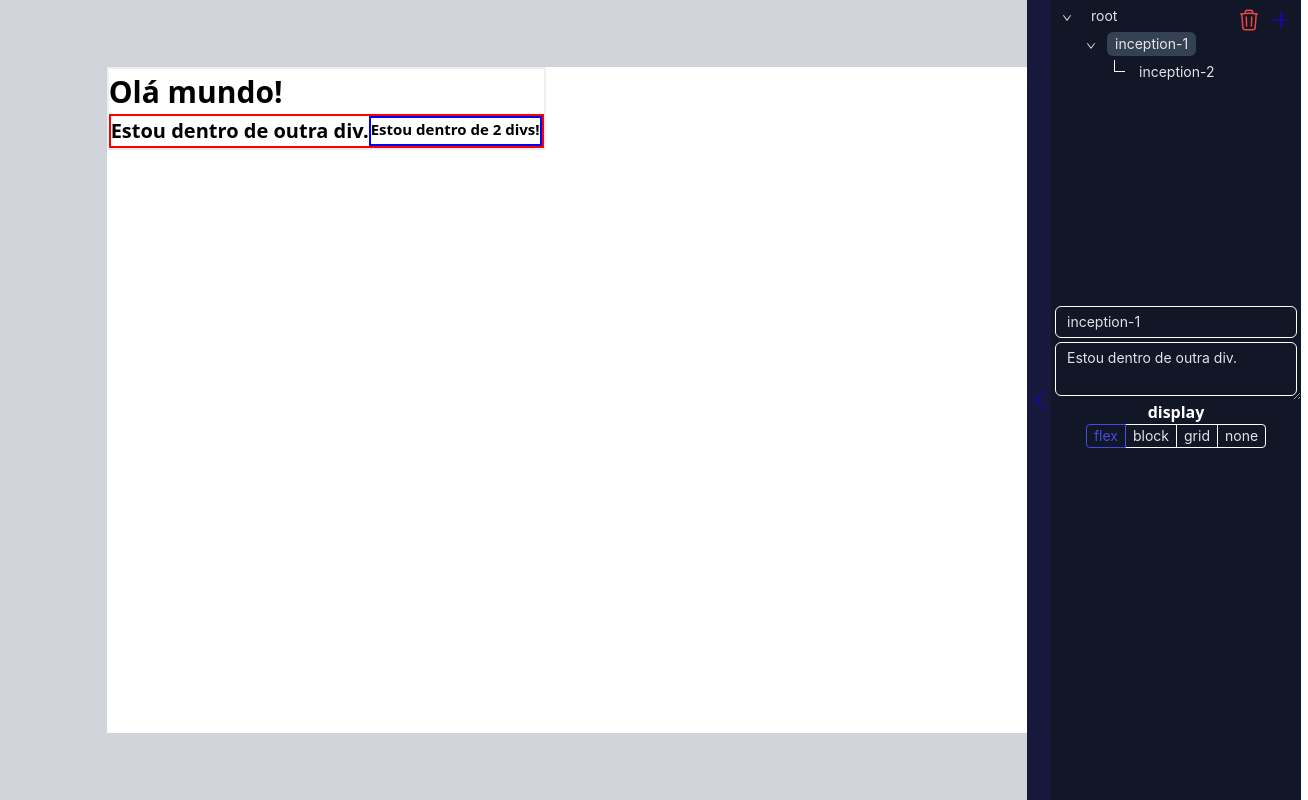
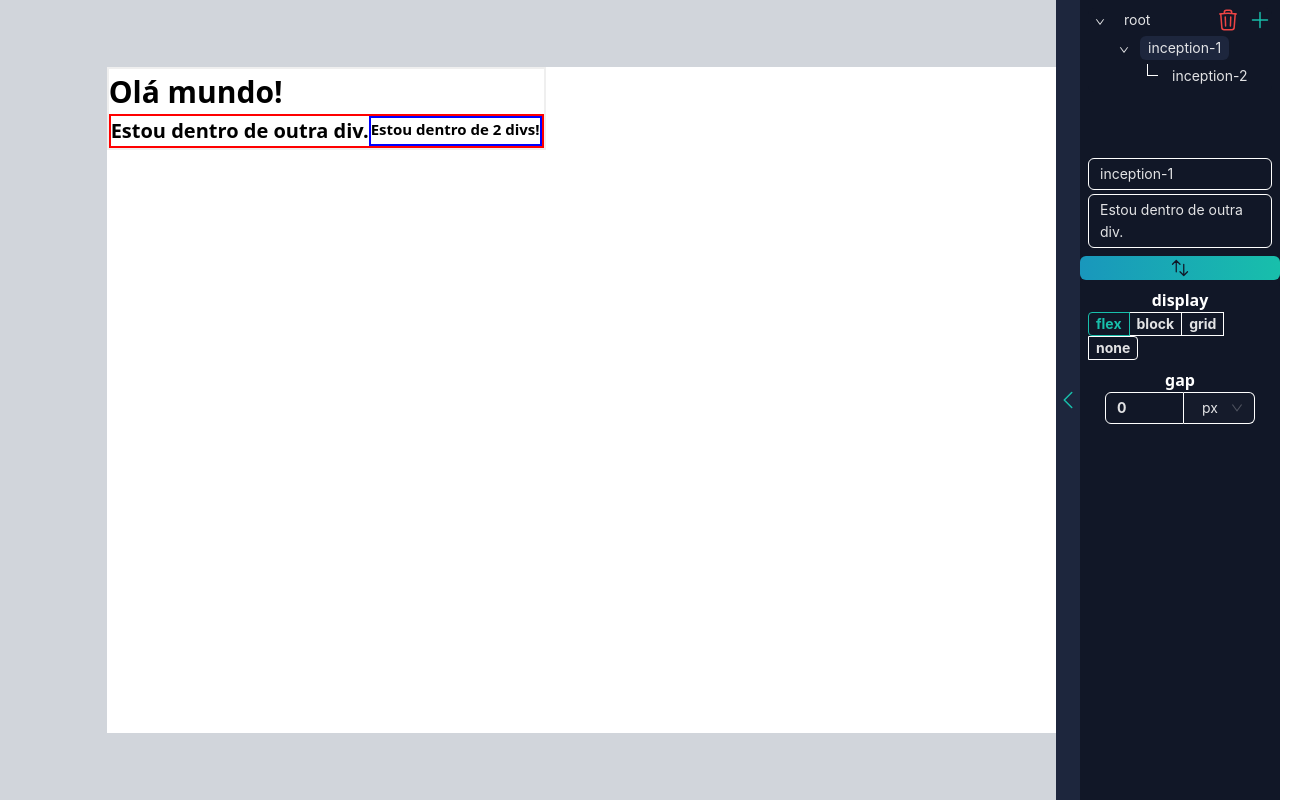
Before and after one commit to perkinsjr/webmaker-test, a Next.js app: page /my-project in a window 1280 px wide. Shown: the whole page, 1308 px wide, since content can reach past the window. Built offline with nearby package versions, Linux system fonts and the light colour scheme.

Commit message:
Scroll entre edição e árvore sensacional

```diff
--- a/app/layout.tsx
+++ b/app/layout.tsx
@@ -16,10 +16,11 @@ export default function RootLayout({
             token:{
               colorBgContainer: '#111727',
               colorTextBase: '#ffffff',
-              colorPrimary: '#434CE6',
-              colorPrimaryBg: '#344153',
+              colorPrimary: '#18BFAB',
+              colorPrimaryBg: '#1d263d',
+              colorBgElevated: '#1d263d',
               colorBorder: '#ffffff',
-              colorIcon: '#1D04BF'
+              colorIcon: '#ffffff',
             }
           }}
         >
--- a/components/EditDivStyle.tsx
+++ b/components/EditDivStyle.tsx
@@ -1,21 +1,49 @@
 import React, { useState } from "react";
-import type { RadioChangeEvent } from "antd";
-import { sizeProps, selectableProps } from "./styleProps";
-import { Radio } from "antd";
+import { InputNumber, Select, Radio } from "antd";
+const { Option } = Select;
+
+function selectAfter(arg: any) {
+  return (
+    <Select
+      onChange={(e) => arg(e)}
+      defaultValue="px"
+      style={{ width: "70px" }}
+    >
+      <Option value="px">px</Option>
+      <Option value="rem">rem</Option>
+      <Option value="em">em</Option>
+      <Option value="%">%</Option>
+      <Option value="vh">vh</Option>
+      <Option value="vw">vw</Option>
+    </Select>
+  );
+}
+
+function extractNumber(widthValue: string) {
+  // Use a regular expression to match the numeric part of the value
+  const matches = widthValue.match(/[0-9.]+/);
+
+  // If there's a match, return the matched string as a number, otherwise return null
+  return matches ? parseFloat(matches[0]) : 0;
+}
 
 const plainOptions = ["flex", "block", "grid", "none"];
 
 function EditDivStyle({ currentDiv, currentDivStyle, editDiv, style }: any) {
+  const [currentPage, setPage] = useState(1);
+  const [currentMeasure, setMeasure] = useState("px");
   function returnStyle(param: string, defaultValue: string) {
     const styleValue = style[param] ? style[param] : defaultValue;
     console.log(styleValue);
     return styleValue;
   }
   const flexStyle = returnStyle("display", "block");
+  const gapStyle = returnStyle("gap", "0");
   return (
-    <div className="bg-dk-gray2 flex flex-col h-1/2 w-full">
-      <div className="flex flex-col justify-center items-center">
-        <div className="font-bold text-white">display</div>
+    <div className="bg-dk-gray2 flex flex-col h-full w-full flex-1 rounded-t-md p-2">
+      <div className="flex flex-col gap-2 justify-center items-center">
+        <div className="font-bold text-white flex flex-col items-center">
+          display
           <Radio.Group
             options={plainOptions}
             onChange={(e) =>
@@ -29,6 +57,23 @@ function EditDivStyle({ currentDiv, currentDivStyle, editDiv, style }: any) {
             optionType="button"
           />
         </div>
+        <div className="font-bold text-white flex flex-col items-center">
+          gap
+          <InputNumber
+            addonAfter={selectAfter(setMeasure)}
+            style={{ width: "150px" }}
+            disabled={flexStyle === "block" || flexStyle === "none"}
+            value={extractNumber(gapStyle)}
+            onChange={(e) => {
+              editDiv(currentDiv, "style", {
+                ...currentDivStyle,
+                gap: String(e) + currentMeasure,
+              });
+              console.log(e, currentMeasure);
+            }}
+          />
+        </div>
+      </div>
     </div>
   );
 }
--- /dev/null
+++ b/components/ResizableComponent.tsx
@@ -0,0 +1,73 @@
+import React, { useRef, useState, useCallback } from "react";
+
+function ResizableComponent({ children }: any) {
+  const [height, setHeight] = useState(0);
+  const containerRef: any = useRef(null);
+  const handleRef: any = useRef(null);
+  const [isDragging, setIsDragging] = useState(false);
+  const [initialOffset, setInitialOffset] = useState(0);
+
+  const handleMouseDown = useCallback((e: any) => {
+    setIsDragging(true);
+    const handleHeight = handleRef.current.getBoundingClientRect().height;
+    setInitialOffset(e.clientY - handleRef.current.getBoundingClientRect().top - handleHeight);
+  }, []);
+
+  const handleMouseMove = useCallback(
+    (e: any) => {
+      if (isDragging) {
+        const containerTop = containerRef.current.getBoundingClientRect().top;
+        const newHeight = e.clientY - containerTop - initialOffset;
+        setHeight(newHeight);
+      }
+    },
+    [isDragging, initialOffset]
+  );
+
+  const handleMouseUp = useCallback((e: any) => {
+    setIsDragging(false);
+  }, []);
+
+  return (
+    <div
+      ref={containerRef}
+      style={{
+        height: `${height}px`,
+        minHeight: "35vh",
+        maxHeight: "65vh",
+        paddingBottom: "1.5rem",
+        position: "relative",
+      }}
+    >
+      {children}
+      <div
+        ref={handleRef}
+        className="h-6 grid place-items-center text-dk-gray2 bg-gradient-to-r from-water-blue to-water-cyan cursor-ns-resize absolute rounded-md left-0 right-0"
+        onMouseDown={handleMouseDown}
+      >
+        <svg
+          xmlns="http://www.w3.org/2000/svg"
+          fill="none"
+          viewBox="0 0 24 24"
+          strokeWidth={1.5}
+          stroke="currentColor"
+          className="w-5 h-5"
+        >
+          <path
+            strokeLinecap="round"
+            strokeLinejoin="round"
+            d="M3 7.5L7.5 3m0 0L12 7.5M7.5 3v13.5m13.5 0L16.5 21m0 0L12 16.5m4.5 4.5V7.5"
+          />
+        </svg>
+      </div>
+      {isDragging && (
+        <div
+          className="fixed top-0 bottom-0 left-0 right-0 cursor-ns-resize"
+          onMouseMove={handleMouseMove}
+          onMouseUp={handleMouseUp}
+        />
+      )}
+    </div>
+  );
+}
+export default ResizableComponent;
--- a/components/TreeVisualization.tsx
+++ b/components/TreeVisualization.tsx
@@ -2,6 +2,7 @@
 import EditDivStyle from "./EditDivStyle";
 import { DownOutlined } from "@ant-design/icons";
 import { Tree, Input } from "antd";
+import ResizableComponent from "./ResizableComponent";
 import { useState, useEffect } from "react";
 const { TextArea } = Input;
 
@@ -66,11 +67,11 @@ function TreeVisualization({
   return (
     <div
       className={`absolute ${
-        isVisible ? "-right-7" : "-right-56"
-      } top-0 h-screen w-72 flex flex-row gap-0 transition-all duration-500 justify-center`}
+        isVisible ? "right-0" : "-right-48"
+      } top-0 h-screen w-56 flex flex-row gap-0 transition-all duration-500 justify-center`}
     >
       <button
-        className="relative bg-lt-blue3 text-lt-blue1"
+        className="relative bg-dk-gray1 text-water-cyan"
         onClick={() => setVisibility(!isVisible)}
       >
         <svg
@@ -88,12 +89,16 @@ function TreeVisualization({
           />
         </svg>
       </button>
-      <div className="flex flex-col items-center gap-0 bg-lt-blue3 h-full">
-        <div className="bg-dk-gray2 h-1/2 w-full p-1 relative grid grid-rows-1 overflow-scroll resize-y h-1/2">
-          <div className="flex flex-row justify-end gap-0 absolute right-1 top-1 z-10">
+      <div className="flex flex-col items-center gap-0 h-screen bg-dk-gray2">
+        <ResizableComponent>
+          <div className="bg-dk-gray2 w-full h-full p-2 relative grid rounded-b-md grid-rows-1">
+            <div className="flex flex-row justify-end gap-0 absolute right-1 top-1">
               <button
                 className="text-red-500 hover:bg-dk-gray1 rounded-md p-1"
-              onClick={() => {findParent(currentDiv);setCurrentDiv('root')}}
+                onClick={() => {
+                  findParent(currentDiv);
+                  setCurrentDiv("root");
+                }}
               >
                 <svg
                   xmlns="http://www.w3.org/2000/svg"
@@ -111,7 +116,7 @@ function TreeVisualization({
                 </svg>
               </button>
               <button
-              className="text-lt-blue1 hover:bg-dk-gray1 rounded-md p-1"
+                className="text-water-cyan hover:bg-dk-gray1 rounded-md p-1"
                 onClick={() => addDiv(currentDiv)}
               >
                 <svg
@@ -137,7 +142,7 @@ function TreeVisualization({
                 onSelect={(e) => setCurrentDiv(e[0])}
                 defaultExpandAll
                 expandedKeys={expandedKeys}
-              onExpand={(keys:any) => setKeys(keys)}
+                onExpand={(keys: any) => setKeys(keys)}
                 selectedKeys={[currentDiv]}
                 treeData={mapDataTreeToOutput({
                   style: {},
@@ -163,6 +168,7 @@ function TreeVisualization({
               />
             </div>
           </div>
+        </ResizableComponent>
         <EditDivStyle
           style={currentDivStyle}
           currentDiv={currentDiv}
--- a/tailwind.config.js
+++ b/tailwind.config.js
@@ -14,9 +14,6 @@ module.exports = {
       colors: {
         transparent: 'transparent',
         current: 'currentColor',
-        'lt-blue1': '#1D04BF',
-        'lt-blue2': '#15038C',
-        'lt-blue3': '#16193B',
         'water-green': '#20DF9F',
         'water-cyan': '#18BFAB',
         'water-blue': '#1997BC',
```
Lines whose indentation alone changed are shown as unchanged.
